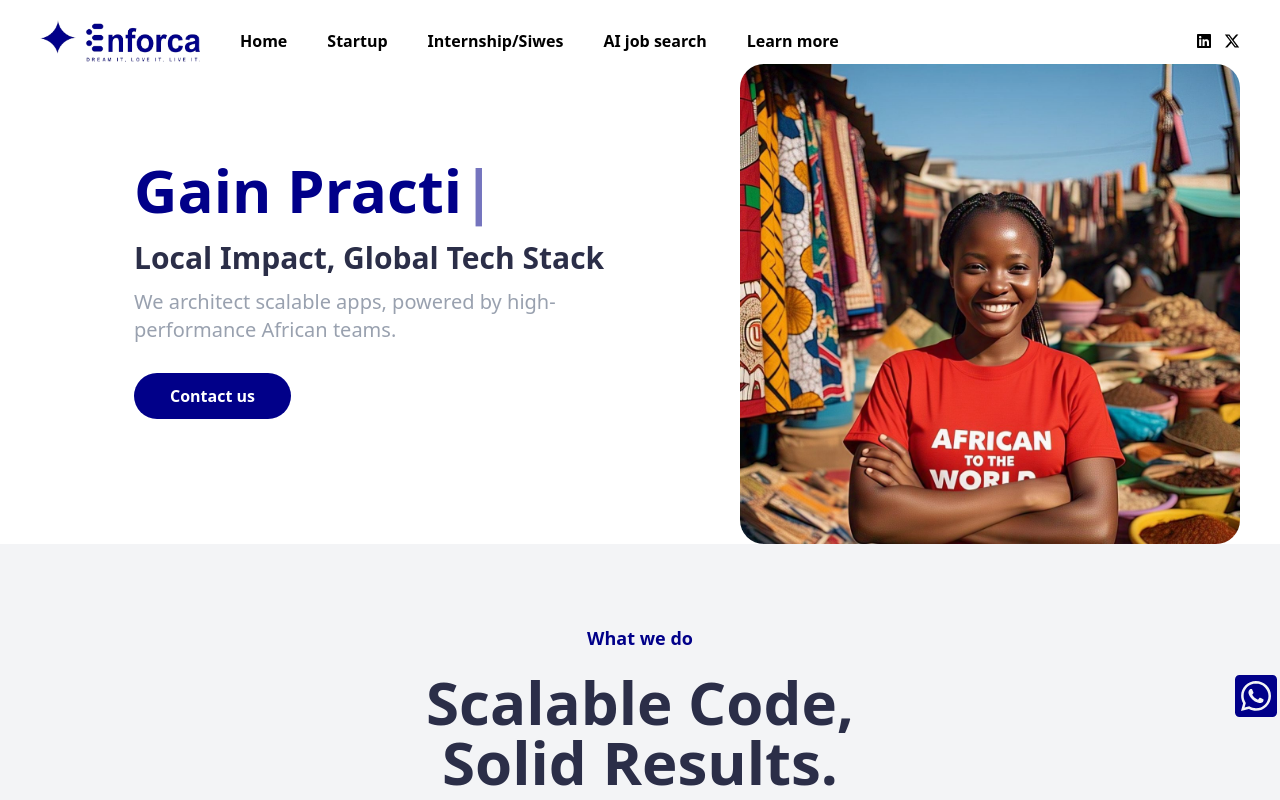
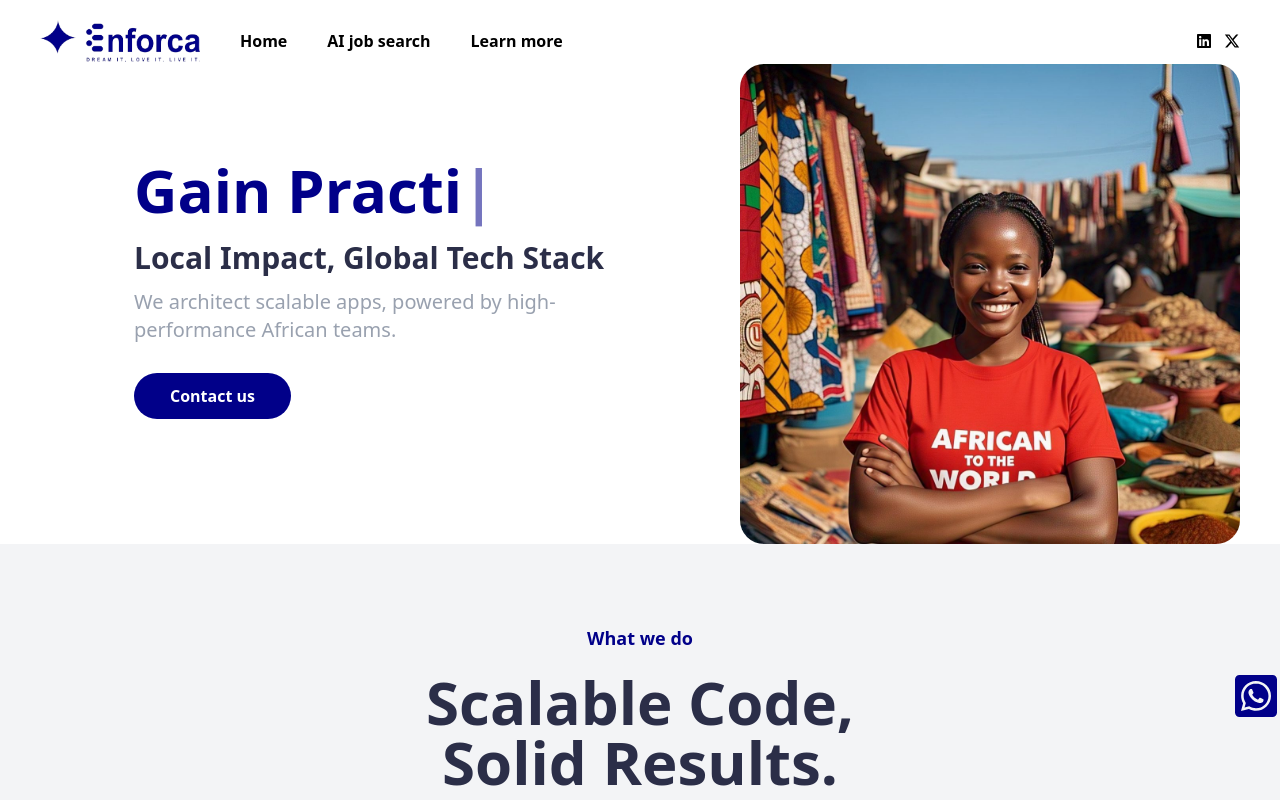
Before and after one commit to AyobamiOluwasegunLawal/enforcamentor, a Next.js app: page / in a window 1280 px wide. Shown: the top 800 px of the page. Built offline with nearby package versions, Linux system fonts and the light colour scheme.

Commit message:
adjusment

```diff
--- a/app/contants/data.js
+++ b/app/contants/data.js
@@ -6,18 +6,6 @@ export const navLinks = [
     id: nanoid(),
     title: "Home",
     href: "/",
-  },
-
-  {
-    id: nanoid(),
-    title: "Startup",
-    href: "/Startup",
-  },
-
-  {
-    id: nanoid(),
-    title: "Internship/Siwes",
-    href: "/Internshipsiwes",
   },
 
   {
@@ -46,7 +34,7 @@ export const services = [
     id: nanoid(),
     icon: image.agric,
     title: "Enforca X",
-    href: "/Startup",
+    href: "/Internshipsiwes",
   },
 
   {
```
